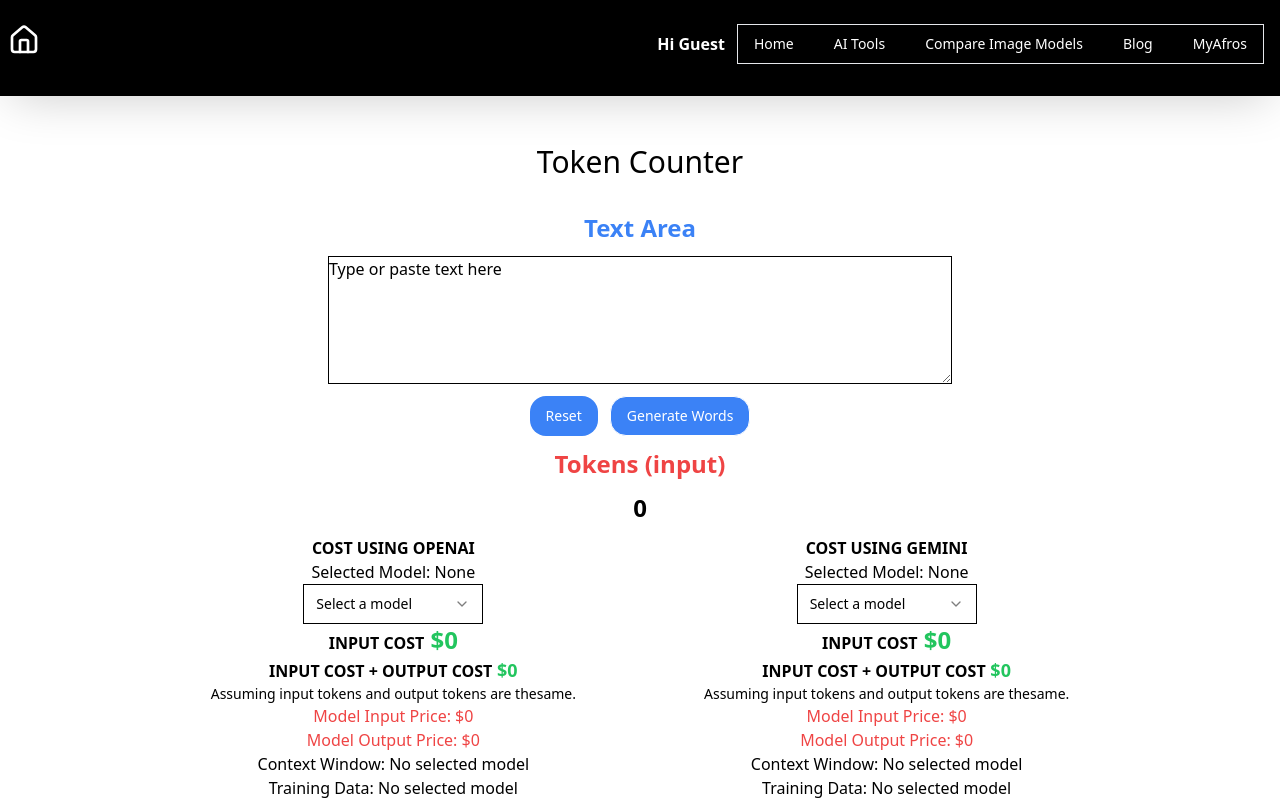
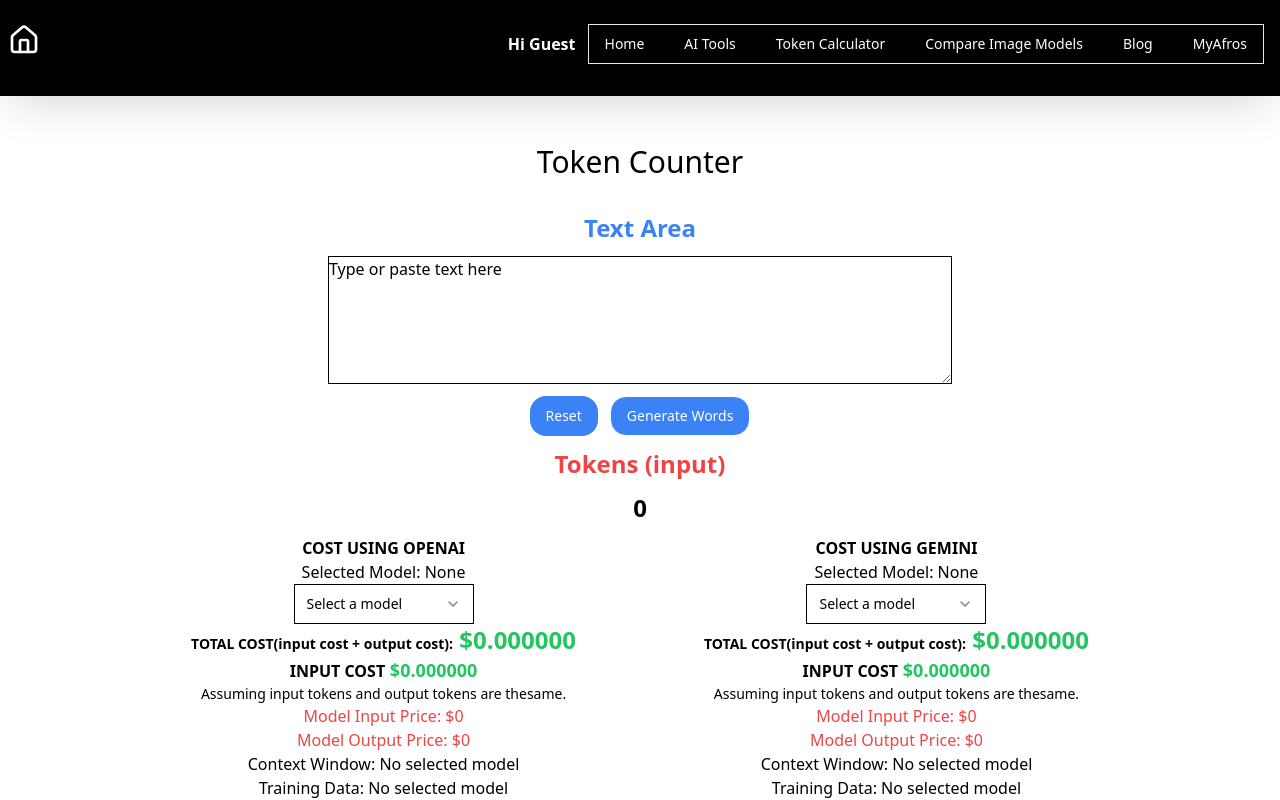
Before and after one commit to eleshinlomo/ai, a Next.js app: page /tokencounterpage in a window 1280 px wide. Shown: the top 800 px of the page. Built offline with nearby package versions, Linux system fonts and the light colour scheme; no server answers.

Commit message:
modified the context

```diff
--- a/app/(allroutes)/(publicroutes)/tokencounterpage/geminicalculator.tsx
+++ b/app/(allroutes)/(publicroutes)/tokencounterpage/geminicalculator.tsx
@@ -166,10 +166,10 @@ const GeminiCalculator = ({tokens, onReset}: OpenaiCalculatorProps) =>{
 
 
     <div>
+    <p className='font-semibold text-sm'>TOTAL COST(input cost + output cost):
+    <span className='font-extrabold text-2xl text-green-500'> ${(inputCost +  outputCost).toFixed(6)}</span></p>
     <p className='font-semibold'>INPUT COST
-         <span className='font-extrabold text-2xl text-green-500'> ${inputCost}</span></p>
-    <p className='font-semibold'>INPUT COST + OUTPUT COST
-    <span className='font-extrabold text-lg text-green-500'> ${inputCost +  outputCost}</span></p>
+         <span className='font-extrabold text-lg text-green-500'> ${(inputCost).toFixed(6)}</span></p>
     <p className="text-sm">Assuming input tokens and output tokens are thesame.</p>
     <p className="text-red-500">Model Input Price: ${modelInputPriceExplanation}</p>
     <p className="text-red-500">Model Output Price: ${modelOutputPriceExplanation}</p>
--- a/app/(allroutes)/(publicroutes)/tokencounterpage/openaicalculator.tsx
+++ b/app/(allroutes)/(publicroutes)/tokencounterpage/openaicalculator.tsx
@@ -142,10 +142,10 @@ const OpenaiCalculator = ({tokens, onReset}: OpenaiCalculatorProps) =>{
 
 
     <div>
+    <p className='font-semibold text-sm'>TOTAL COST(input cost + output cost):
+    <span className='font-extrabold text-2xl text-green-500'> ${(inputCost +  outputCost).toFixed(6)}</span></p>
     <p className='font-semibold'>INPUT COST
-         <span className='font-extrabold text-2xl text-green-500'> ${inputCost}</span></p>
-    <p className='font-semibold'>INPUT COST + OUTPUT COST
-    <span className='font-extrabold text-lg text-green-500'> ${inputCost +  outputCost}</span></p>
+         <span className='font-extrabold text-lg text-green-500'> ${(inputCost).toFixed(6)}</span></p>
     <p className="text-sm">Assuming input tokens and output tokens are thesame.</p>
     <p className="text-red-500">Model Input Price: ${modelInputPriceExplanation}</p>
     <p className="text-red-500">Model Output Price: ${modelOutputPriceExplanation}</p>
--- a/components/homenavbar.tsx
+++ b/components/homenavbar.tsx
@@ -108,6 +108,10 @@ const HomeNavBar = ()=>{
   </MenubarMenu>
 
   <MenubarMenu>
+    <MenubarTrigger><Link href='/'>Token Calculator</Link></MenubarTrigger>
+  </MenubarMenu>
+
+  <MenubarMenu>
     <MenubarTrigger><Link href='/imagecosting'>Compare Image Models</Link></MenubarTrigger>
   </MenubarMenu>
 
```
